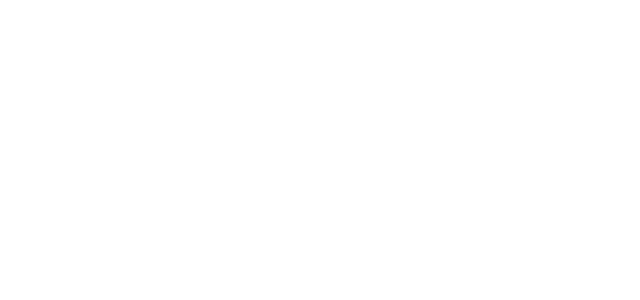
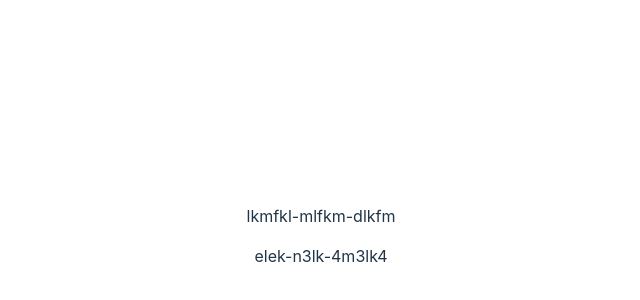
Before and after one commit to priscilauchoa/web-card-transactions-cofa, a React (Vite) app: page / in a window 1280 px wide. Shown: the part 164-464 px from the top of the page, without its empty margins (319-959 px from the left). Built offline with nearby package versions, Linux system fonts and the light colour scheme.

Commit message:
feat: create dashboard container to render cards

```diff
--- a/src/App.tsx
+++ b/src/App.tsx
@@ -1,14 +1,10 @@
 import './App.css'
 import React from 'react'
-import useFetchCards from './hooks/useFetchCards'
-import useFetchTransactions from './hooks/useFetchTransaction'
+import Dashboard from './containers/Dashboard/Dashboard'
 
 function App() {
-  console.log('#### cards', useFetchCards())
-  console.log('#### transactions', useFetchTransactions('lkmfkl-mlfkm-dlkfm'))
   return (
-    <>
-    </>
+    <Dashboard />
   )
 }
 
--- /dev/null
+++ b/src/containers/Dashboard/Dashboard.tsx
@@ -0,0 +1,15 @@
+import useFetchCards from "../../hooks/useFetchCards"
+import React from "react";
+
+function Dashboard() {
+  const cards = useFetchCards()
+  return (
+    <div>
+      {cards.map((card) => {
+        return (<p>{card.id}</p>)
+      })}
+    </div>
+  )
+}
+
+export default Dashboard;
```
